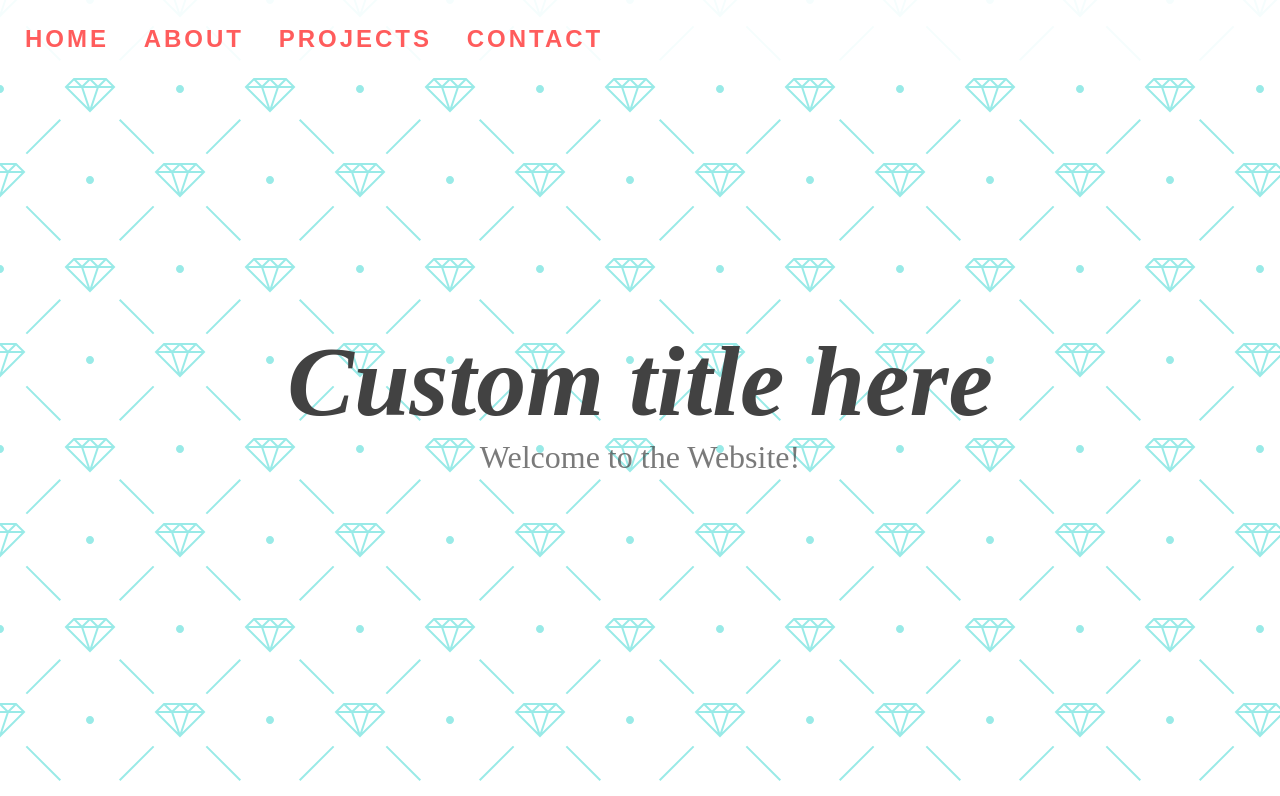
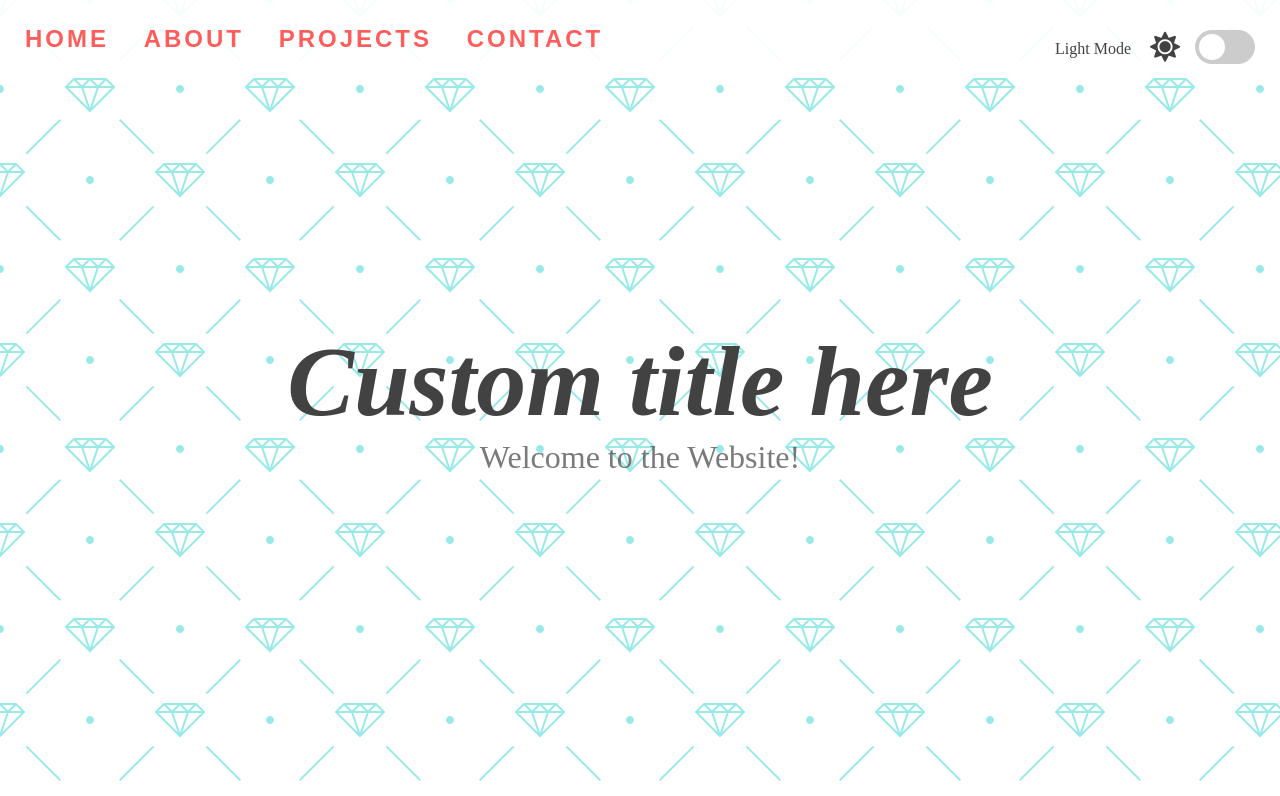
Before and after one commit to AvetBadalyan/Turn-Off-The-Light-Pure-HTML-CSS-JS-, a plain HTML site: page index.html in a window 1280 px wide. Shown: the top 796 px of the page. Drawn offline with Linux system fonts and the light colour scheme.

Commit message:
ffeat: style HTML items for dark theme and make switch from light to dark theme

```diff
--- a/index.html
+++ b/index.html
@@ -12,6 +12,19 @@
     <link rel="stylesheet" href="style.css" />
   </head>
   <body>
+    <!-- Dark mode Switch-->
+    <div class="theme-switch-wrapper">
+      <span id="toggle-icon">
+        <span class="toggle-text">Light Mode</span>
+        <i class="fas fa-sun"></i>
+      </span>
+      <label class="theme-switch">
+        <input type="checkbox" />
+        <div class="slider round"></div>
+      </label>
+    </div>
+
+    <!-- Navigation bar-->
     <nav id="nav">
       <a href="#home">HOME</a>
       <a href="#about">ABOUT</a>
--- a/script.js
+++ b/script.js
@@ -0,0 +1,32 @@
+const toggleSwitch = document.querySelector("input[type='checkbox']");
+const nav = document.getElementById("nav");
+const toggleIcon = document.getElementById("toggle-icon");
+const image1 = document.getElementById("image1");
+const image2 = document.getElementById("image2");
+const image3 = document.getElementById("image3");
+const textBox = document.getElementById("text-box");
+
+// darkMode styles
+function darkMode() {
+  nav.style.backgroundColor = "rgb(0 0 0 / 50%)";
+  textBox.style.backgroundColor = "rgb(255 255 255 / 50%)";
+  toggleIcon.children[0].textContent = "Dark Mode";
+  toggleIcon.children[1].classList.remove("fa-sun");
+  toggleIcon.children[1].classList.add("fa-moon");
+  image1.src = "./img/undraw_proud_coder_dark.svg";
+  image2.src = "./img//undraw_feeling_proud_dark.svg";
+  image3.src = "./img/undraw_conceptual_idea_dark.svg";
+}
+
+//Switch Theme Dynamically
+function switchTheme(e) {
+  if (e.target.checked === true) {
+    document.documentElement.setAttribute("data-theme", "dark");
+    darkMode();
+  } else {
+    document.documentElement.setAttribute("date-theme", "light");
+    lightMode();
+  }
+}
+
+toggleSwitch.addEventListener("change", switchTheme);
--- a/style.css
+++ b/style.css
@@ -96,16 +96,6 @@ a:focus {
 
 /* https://undraw.co/illustrations */
 
-/* Home Section */
-.title-group {
-  text-align: center;
-}
-
-/* About Section */
-.about-container {
-  display: flex;
-}
-
 .image-container {
   border: 1px solid var(--secondary-color);
   border-radius: 10px;
@@ -198,3 +188,79 @@ p {
 .fab:hover {
   color: var(--on-background);
 }
+
+/* Dark Mode Toggle */
+.theme-switch-wrapper {
+  display: flex;
+  align-items: center;
+  z-index: 100;
+  position: fixed;
+  right: 25px;
+  top: 30px;
+}
+
+.theme-switch-wrapper span {
+  margin-right: 10px;
+  font-size: 1rem;
+}
+
+.toggle-text {
+  position: relative;
+  top: -4px;
+  right: 5px;
+  color: var(--on-background);
+}
+
+.theme-switch {
+  display: inline-block;
+  height: 34px;
+  position: relative;
+  width: 60px;
+}
+
+.theme-switch input {
+  display: none;
+}
+
+.slider {
+  background: #ccc;
+  bottom: 0;
+  cursor: pointer;
+  left: 0;
+  position: absolute;
+  right: 0;
+  top: 0;
+  transition: 0.4s;
+}
+
+.slider::before {
+  background: #fff;
+  bottom: 4px;
+  content: "";
+  height: 26px;
+  left: 4px;
+  position: absolute;
+  transition: 0.4s;
+  width: 26px;
+}
+
+input:checked + .slider {
+  background: var(--primary-color);
+}
+
+input:checked + .slider::before {
+  transform: translateX(26px);
+}
+
+.slider.round {
+  border-radius: 34px;
+}
+
+.slider.round::before {
+  border-radius: 50%;
+}
+
+.fas {
+  font-size: 30px;
+  margin-right: 5px;
+}
```
